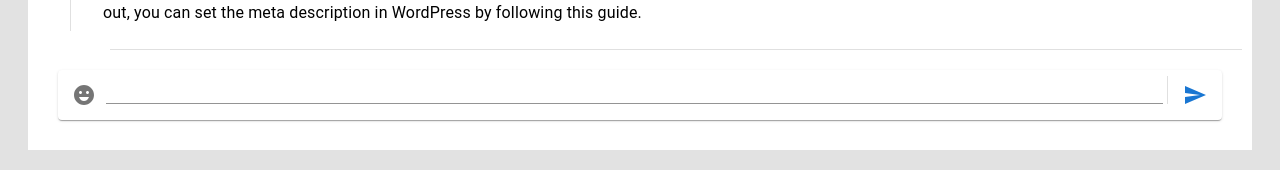
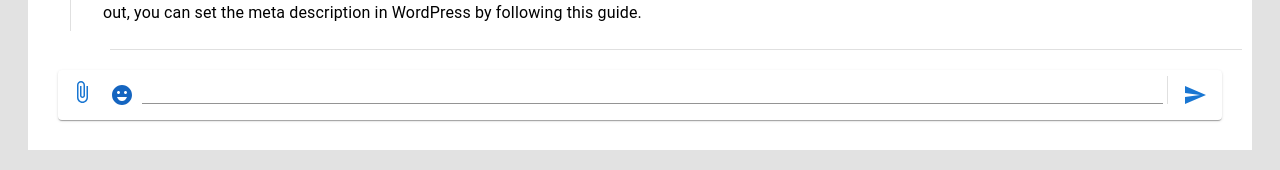
Before and after one commit to nmedia82/wooconvo-react-frontend, a React (Create React App) app: page / in a window 1280 px wide. Shown: the part 374-544 px from the top of the page. Built offline with nearby package versions, Linux system fonts and the light colour scheme.

Commit message:
create file upload icon

```diff
--- a/src/pages/ReplyMessage.jsx
+++ b/src/pages/ReplyMessage.jsx
@@ -1,19 +1,21 @@
 import * as React from 'react';
 import Paper from '@mui/material/Paper';
 import Divider from '@mui/material/Divider';
+import AttachFileIcon from '@mui/icons-material/AttachFile';
 import IconButton from '@mui/material/IconButton';
 import EmojiEmotionsIcon from '@mui/icons-material/EmojiEmotions';
 import SendIcon from '@mui/icons-material/Send';
-import { TextField } from "@mui/material";
+import { TextField,Tooltip } from "@mui/material";
 import { useState } from "react";
 import Picker from "emoji-picker-react";
-import { common, lime } from "@mui/material/colors";
+import {blue} from "@mui/material/colors";
 
 export default function ReplyMessage() {
 
     //Emoji
   const [inputStr, setInputStr] = useState("");
   const [showPicker, setShowPicker] = useState(false);
+  const [files, setFiles] = useState([]);
 
   const onEmojiClick = (event, emojiObject) => {
     setInputStr((prevInput) => prevInput + emojiObject.emoji);
@@ -22,15 +24,35 @@ export default function ReplyMessage() {
   return (
     <Paper className="reply"
       component="form"
-      sx={{ p: '2px 4px', display: 'flex' ,bgcolor:common}}
+      sx={{ p: '2px 4px', display: 'flex'}}
     >
-      <IconButton sx={{ p: '10px' }} aria-label="menu">
-        <EmojiEmotionsIcon onClick={() => setShowPicker((val) => !val)} />
+
+        {/*File Upload */}
+
+      <input accept="image/*" id="icon-button-file"
+        type="file" style={{ display: 'none' }} value={files}
+        onChange={setFiles} />
+
+      <Tooltip title="Attach File">
+      <label htmlFor="icon-button-file">
+        <IconButton color="primary" aria-label="upload picture"
+        component="span">
+          <AttachFileIcon />
+        </IconButton>
+      </label>
+      </Tooltip>
+
+      {/* Select Emoji */}
+      <Tooltip title="Select Emoji">
+      <IconButton aria-label="menu">
+        <EmojiEmotionsIcon onClick={() => setShowPicker((val) => !val)} sx={{color:blue[800]}} />
       </IconButton>
+      </Tooltip>
+
       {showPicker && (
           <Picker pickerStyle={{ width: "100%" }} onEmojiClick={onEmojiClick} />
         )}
-      <TextField value={inputStr}
+      <TextField type="text" value={inputStr}
           onChange={(e) => setInputStr(e.target.value)} fullWidth id="standard-basic" variant="standard" />
 
       <Divider sx={{ height: 28, m: 0.5 }} orientation="vertical" />
```
